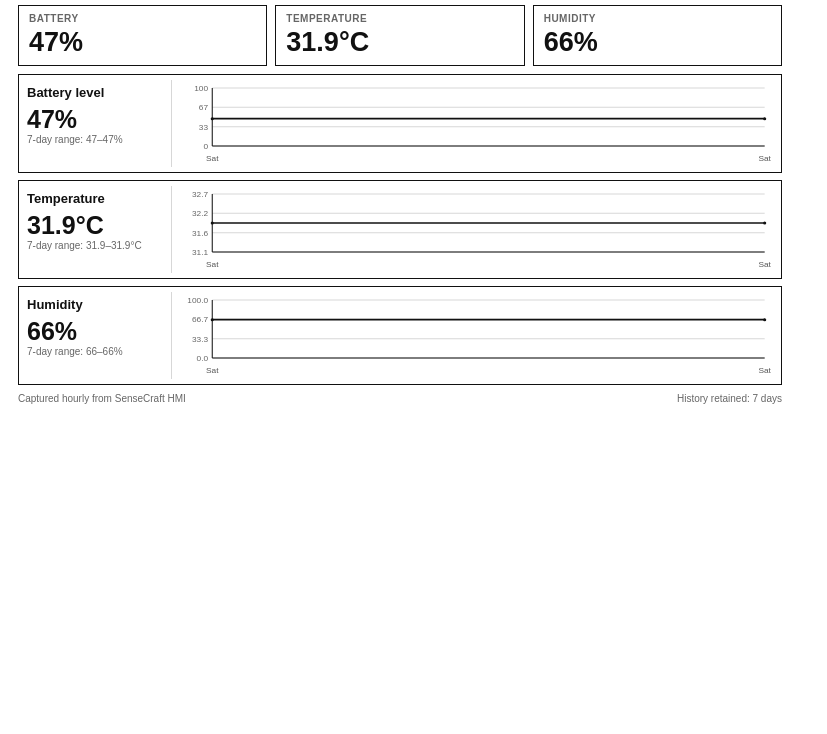
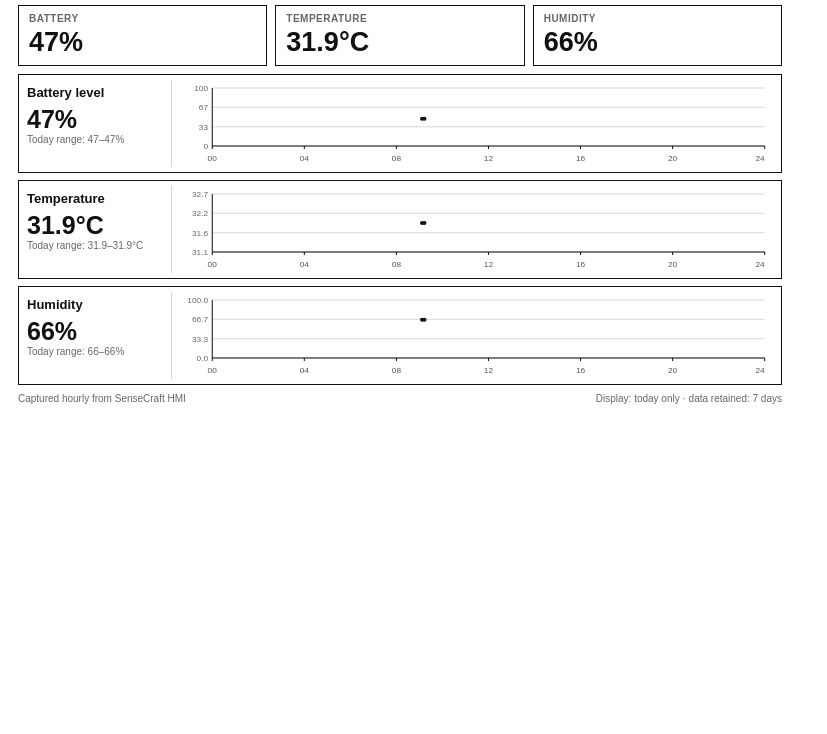
Before and after one commit to Vasanthan1276/e1002-sensor-tracker, a plain HTML site: page index.html in a window 1280 px wide. Shown: the part 66-800 px from the top of the page, without its empty margins (0-827 px from the left). Drawn offline with Linux system fonts and the light colour scheme.

Commit message:
Update index.html

```diff
--- a/index.html
+++ b/index.html
@@ -155,7 +155,7 @@
     <header>
       <div>
         <h1>E1002 Health Monitor</h1>
-        <div class="subtitle">Battery, temperature and humidity · 7-day history</div>
+        <div class="subtitle">Battery, temperature and humidity · today’s hourly trend</div>
       </div>
 
       <div class="updated">
@@ -186,7 +186,7 @@
         <div class="chart-info">
           <div class="chart-title">Battery level</div>
           <div class="chart-value" id="battery-value">--%</div>
-          <div class="range" id="battery-range">7-day range: --</div>
+          <div class="range" id="battery-range">Today range: --</div>
         </div>
         <div class="chart-wrap" id="battery-chart"></div>
       </article>
@@ -195,7 +195,7 @@
         <div class="chart-info">
           <div class="chart-title">Temperature</div>
           <div class="chart-value" id="temperature-value">--°C</div>
-          <div class="range" id="temperature-range">7-day range: --</div>
+          <div class="range" id="temperature-range">Today range: --</div>
         </div>
         <div class="chart-wrap" id="temperature-chart"></div>
       </article>
@@ -204,7 +204,7 @@
         <div class="chart-info">
           <div class="chart-title">Humidity</div>
           <div class="chart-value" id="humidity-value">--%</div>
-          <div class="range" id="humidity-range">7-day range: --</div>
+          <div class="range" id="humidity-range">Today range: --</div>
         </div>
         <div class="chart-wrap" id="humidity-chart"></div>
       </article>
@@ -212,13 +212,20 @@
 
     <div class="footer">
       <span>Captured hourly from SenseCraft HMI</span>
-      <span>History retained: 7 days</span>
+      <span>Display: today only · data retained: 7 days</span>
     </div>
   </main>
 
   <script>
     const DATA_URL = "./data/sensor-history.json";
     const SVG_NS = "http://www.w3.org/2000/svg";
+
+    const singaporeFormatter = new Intl.DateTimeFormat("en-CA", {
+      timeZone: "Asia/Singapore",
+      year: "numeric",
+      month: "2-digit",
+      day: "2-digit"
+    });
 
     const fmtDate = timestamp =>
       new Intl.DateTimeFormat("en-SG", {
@@ -231,28 +238,73 @@
         hour12: true
       }).format(new Date(timestamp));
 
-    const dayLabel = timestamp =>
-      new Intl.DateTimeFormat("en-SG", {
+    function singaporeDayKey(timestamp) {
+      const parts = singaporeFormatter.formatToParts(new Date(timestamp));
+      const values = {};
+
+      parts.forEach(part => {
+        if (part.type !== "literal") {
+          values[part.type] = part.value;
+        }
+      });
+
+      return `${values.year}-${values.month}-${values.day}`;
+    }
+
+    function singaporeHour(timestamp) {
+      return new Intl.DateTimeFormat("en-SG", {
         timeZone: "Asia/Singapore",
-        weekday: "short"
+        hour: "2-digit",
+        hour12: false
       }).format(new Date(timestamp));
+    }
+
+    function singaporeMinutesSinceMidnight(timestamp) {
+      const parts = new Intl.DateTimeFormat("en-SG", {
+        timeZone: "Asia/Singapore",
+        hour: "2-digit",
+        minute: "2-digit",
+        hour12: false
+      }).formatToParts(new Date(timestamp));
+
+      const values = {};
+
+      parts.forEach(part => {
+        if (part.type !== "literal") {
+          values[part.type] = Number(part.value);
+        }
+      });
+
+      return values.hour * 60 + values.minute;
+    }
 
     function svg(tag, attrs = {}) {
       const item = document.createElementNS(SVG_NS, tag);
-      Object.entries(attrs).forEach(([key, value]) => item.setAttribute(key, value));
+
+      Object.entries(attrs).forEach(([key, value]) => {
+        item.setAttribute(key, value);
+      });
+
       return item;
     }
 
-    function range(values, padding) {
+    function getRange(values, padding) {
       const min = Math.min(...values);
       const max = Math.max(...values);
 
       if (min === max) {
-        return { min: min - padding, max: max + padding };
+        return {
+          min: min - padding,
+          max: max + padding
+        };
       }
 
-      const extra = Math.max((max - min) * 0.15, padding);
-      return { min: min - extra, max: max + extra };
+      const extra = Math.max((max - min) * 0.18, padding);
+
+      return {
+        min: min - extra,
+        max: max + extra
+      };
     }
 
     function drawChart(containerId, readings, metric, fixedRange) {
@@ -266,14 +318,14 @@
       const plotH = height - p.top - p.bottom;
 
       const values = readings.map(item => Number(item[metric]));
-      const yRange = fixedRange || range(values, metric === "battery" ? 4 : 0.8);
+      const yRange = fixedRange || getRange(values, metric === "battery" ? 4 : 0.8);
 
       const root = svg("svg", {
         viewBox: `0 0 ${width} ${height}`,
         preserveAspectRatio: "none"
       });
 
-      for (let i = 0; i <= 3; i++) {
+      for (let i = 0; i <= 3; i += 1) {
         const y = p.top + (plotH / 3) * i;
         const value = yRange.max - ((yRange.max - yRange.min) / 3) * i;
 
@@ -319,21 +371,21 @@
         "stroke-width": 1
       }));
 
-      const points = readings.map((reading, index) => {
-        const x = readings.length === 1
-          ? p.left + plotW / 2
-          : p.left + (index / (readings.length - 1)) * plotW;
+      const points = readings.map(reading => {
+        const minutes = singaporeMinutesSinceMidnight(reading.timestamp);
+        const x = p.left + (minutes / 1440) * plotW;
 
-        const normalized = (Number(reading[metric]) - yRange.min) /
+        const normalized =
+          (Number(reading[metric]) - yRange.min) /
           (yRange.max - yRange.min);
 
         return {
           x,
-          y: p.top + plotH - normalized * plotH,
-          timestamp: reading.timestamp
+          y: p.top + plotH - normalized * plotH
         };
       });
 
+      if (points.length > 1) {
         const path = points
           .map((point, index) =>
             `${index === 0 ? "M" : "L"} ${point.x.toFixed(1)} ${point.y.toFixed(1)}`
@@ -344,40 +396,42 @@
           d: path,
           fill: "none",
           stroke: "#111",
-        "stroke-width": 1.7,
+          "stroke-width": 2,
           "stroke-linecap": "round",
           "stroke-linejoin": "round"
         }));
+      }
 
       points.forEach(point => {
         root.appendChild(svg("circle", {
           cx: point.x,
           cy: point.y,
-          r: 1.5,
+          r: 2,
           fill: "#111"
         }));
       });
 
-      const shown = new Set();
+      [0, 4, 8, 12, 16, 20, 24].forEach(hour => {
+        const x = p.left + ((hour * 60) / 1440) * plotW;
 
-      points.forEach((point, index) => {
-        const label = dayLabel(point.timestamp);
-
-        if (index !== 0 && index !== points.length - 1 && shown.has(label)) {
-          return;
-        }
-
-        shown.add(label);
+        root.appendChild(svg("line", {
+          x1: x,
+          y1: height - p.bottom,
+          x2: x,
+          y2: height - p.bottom + 3,
+          stroke: "#111",
+          "stroke-width": 1
+        }));
 
         const text = svg("text", {
-          x: point.x,
+          x,
           y: height - 5,
-          "text-anchor": "middle",
+          "text-anchor": hour === 24 ? "end" : "middle",
           "font-size": 8,
           fill: "#555"
         });
 
-        text.textContent = label;
+        text.textContent = hour === 24 ? "24" : String(hour).padStart(2, "0");
         root.appendChild(text);
       });
 
@@ -393,7 +447,7 @@
       document.getElementById(`${metric}-now`).textContent = latestText;
       document.getElementById(`${metric}-value`).textContent = latestText;
       document.getElementById(`${metric}-range`).textContent =
-        `7-day range: ${min}–${max}${unit}`;
+        `Today range: ${min}–${max}${unit}`;
     }
 
     async function loadDashboard() {
@@ -408,7 +462,7 @@
 
         const data = await response.json();
 
-        const readings = data.readings
+        const allReadings = (data.readings || [])
           .filter(item =>
             item.timestamp &&
             Number.isFinite(Number(item.battery)) &&
@@ -417,8 +471,14 @@
           )
           .sort((a, b) => new Date(a.timestamp) - new Date(b.timestamp));
 
+        const todayKey = singaporeDayKey(new Date().toISOString());
+
+        const readings = allReadings.filter(item =>
+          singaporeDayKey(item.timestamp) === todayKey
+        );
+
         if (!readings.length) {
-          throw new Error("No sensor readings available yet.");
+          throw new Error("No readings captured for today yet.");
         }
 
         const latest = readings[readings.length - 1];
@@ -430,14 +490,23 @@
         updateMetric("temperature", latest, readings, "°C", 1);
         updateMetric("humidity", latest, readings, "%", 0);
 
-        drawChart("battery-chart", readings, "battery", { min: 0, max: 100 });
+        drawChart("battery-chart", readings, "battery", {
+          min: 0,
+          max: 100
+        });
+
         drawChart("temperature-chart", readings, "temperature");
-        drawChart("humidity-chart", readings, "humidity", { min: 0, max: 100 });
+        drawChart("humidity-chart", readings, "humidity", {
+          min: 0,
+          max: 100
+        });
 
       } catch (error) {
         document.getElementById("app").innerHTML =
-          `<div class="error">Waiting for the first E1002 sensor reading.<br><br>
-          Run the GitHub Action once, then refresh this page.</div>`;
+          `<div class="error">
+            Waiting for today’s E1002 readings.<br><br>
+            The first chart point will appear after the workflow captures data.
+          </div>`;
 
         console.error(error);
       }
```
Lines whose indentation alone changed are shown as unchanged.
